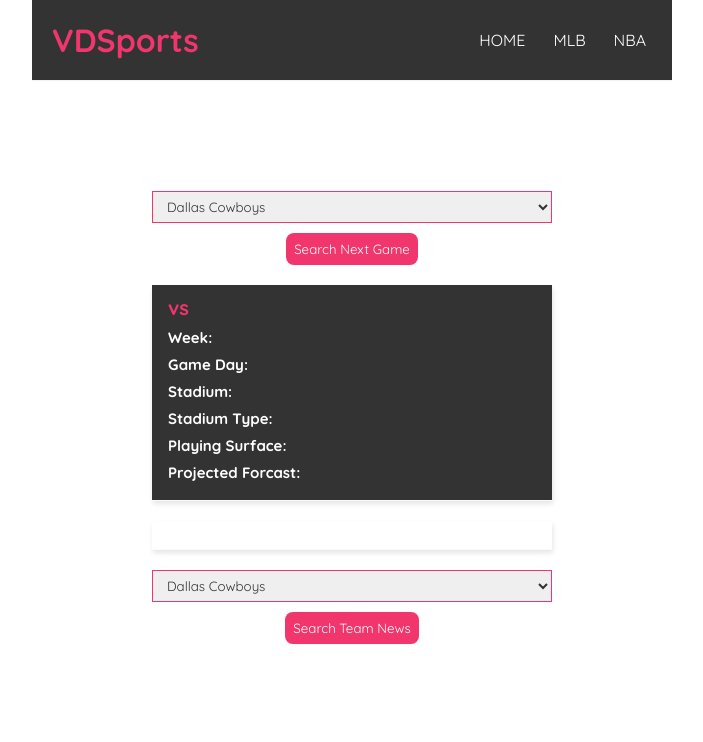
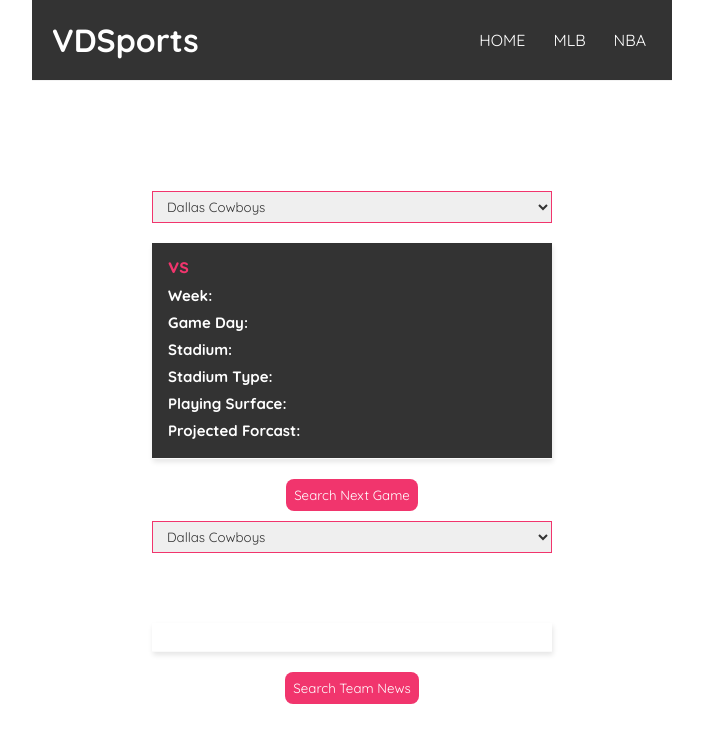
Before and after one commit to logicalpermission7/voodoo-sports-app, a React (Create React App) app: page / in a window 1280 px wide. Shown: the top 742 px of the page, without its empty margins (288-991 px from the left). Built offline with nearby package versions, Linux system fonts and the light colour scheme.

Commit message:
buttons moved down

```diff
--- a/src/components/GameData.js
+++ b/src/components/GameData.js
@@ -105,7 +105,6 @@
                     <option value='TEN'>Tennessee Titans</option>
                     <option value='WAS'>Washington Football Team</option>
                 </select>
-                <button onSubmit={getGameData}>Search Next Game</button>
             </form>
             <div className='home'>
                 <GameDetails name={name}
@@ -120,6 +119,7 @@
                 week={week}
                 />
             </div>
+            <button onClick={getGameData}>Search Next Game</button>
         </div>
 
     )
--- a/src/components/TeamNews.js
+++ b/src/components/TeamNews.js
@@ -53,13 +53,6 @@
 
     return(
         <div className="login-form">
-            <div className='home'>
-                {error && <div>{error}</div>}
-                {isLoading && <div>Loading.....</div>}
-                <TeamDetails
-                title={title}
-                content={content}/>
-            </div>
             <form onSubmit={getTeamNews}>
                 <select value={team} onChange={(e) => setTeam(e.target.value)}>
                     <option value='ARI'>Arizona Cardinals</option>
@@ -95,8 +88,15 @@
                     <option value='TEN'>Tennessee Titans</option>
                     <option value='WAS'>Washington Football Team</option>
                 </select>
-                <button onSubmit={getTeamNews}>Search Team News</button>
             </form>
+            <div className='home'>
+                {error && <div>{error}</div>}
+                {isLoading && <div>Loading.....</div>}<br/><br/>
+                <TeamDetails
+                title={title}
+                content={content}/>
+            </div>
+            <button onClick={getTeamNews}>Search Team News</button>
         </div>
 
     )
--- a/src/index.css
+++ b/src/index.css
@@ -14,7 +14,7 @@
   background-color: #333;
 }
 .navbar h1{
-  color: #f1356d;
+  color: #fff;
 }
 
 .navbar .links{
```
